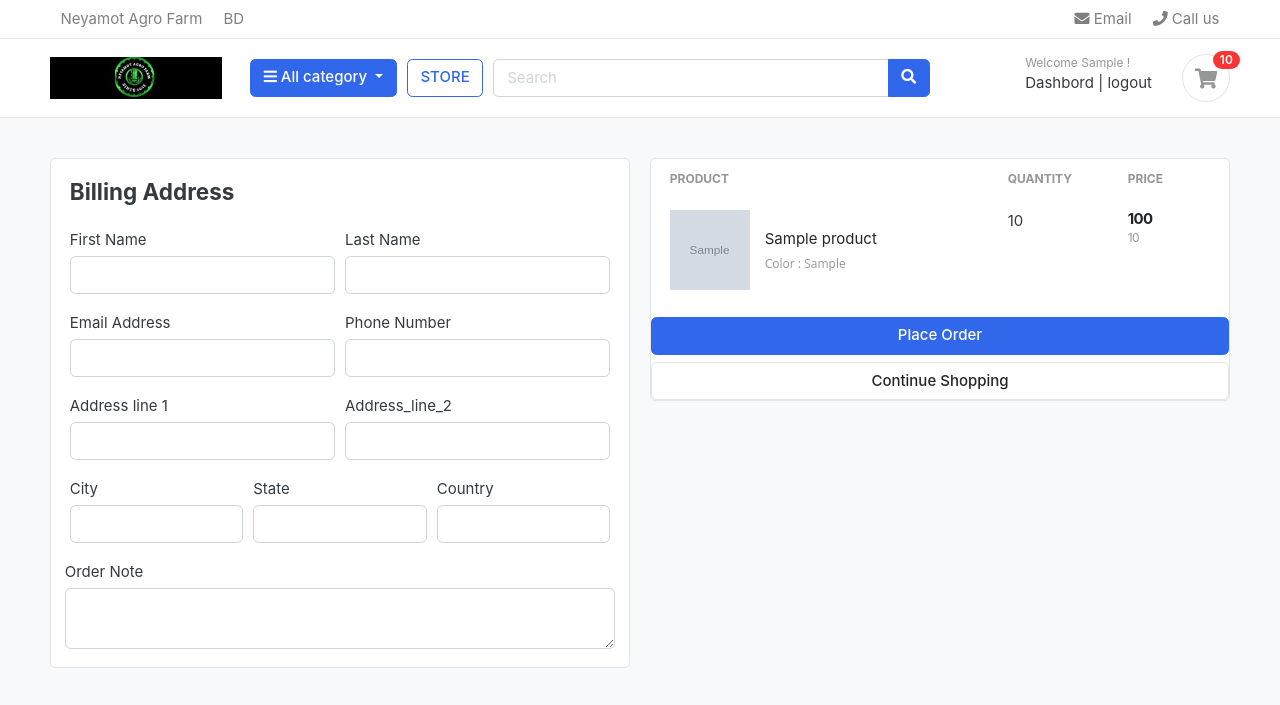
After one commit to Lutfulbari/NeyamotAgro, a Django app: page /cart/checkout/ in a window 1280 px wide. The commit adds this page. Shown: the top 705 px of the page. Run offline with Django 5.2, Linux system fonts and the light colour scheme; a user stored in the database is signed in; tables that the repository leaves empty hold one stand-in row (values such as "Sample post"); grey boxes marked "Sample" are stand-in pictures; some libraries are stand-ins or nearby versions; some web fonts are replaced.

Commit message:
handel cart and checkout pages for the logged in user

```diff
--- a/carts/context_processors.py
+++ b/carts/context_processors.py
@@ -8,7 +8,10 @@ def counter(request):
     else:
         try:
             cart = Cart.objects.filter(cart_id=_cart_id(request))
-            cart_items = CartItem.objects.all().filter(cart=cart[:1])
+            if request.user.is_authenticated:
+                cart_items = CartItem.objects.all().filter(user=request.user)
+            else:
+                cart_items = CartItem.objects.all().filter(cart=cart[:1])
             for cart_item in cart_items:
                 cart_count += cart_item.quantity
         except Cart.DoesNotExist:
--- a/carts/models.py
+++ b/carts/models.py
@@ -1,5 +1,6 @@
 from django.db import models
 from store.models import Product, Variation
+from accounts.models import Account
 
 # Create your models here.
 
@@ -11,9 +12,10 @@ class Cart(models.Model):
         return self.cart_id
 
 class CartItem(models.Model):
+    user = models.ForeignKey(Account, on_delete=models.CASCADE, null=True)
     product = models.ForeignKey(Product, on_delete=models.CASCADE)
     variations = models.ManyToManyField(Variation, blank=True)
-    cart = models.ForeignKey(Cart, on_delete=models.CASCADE)
+    cart = models.ForeignKey(Cart, on_delete=models.CASCADE, null=True)
     quantity = models.IntegerField()
     is_active = models.BooleanField(default=True)
 
--- a/carts/urls.py
+++ b/carts/urls.py
@@ -4,6 +4,8 @@ from . import views
 urlpatterns = [
     path('', views.cart, name='cart'),
     path('add_cart/<int:product_id>/', views.add_cart, name='add_cart'),
-    path('remove_cart/<int:product_id>/<int:cart_item_id>/', views.remove_cart, name='remove_cart'),
+    path('remove_cart/<int:product_id>/<int:cart_item_id>/', views.remove_cart_item, name='remove_cart'),
     path('remove_cart_item/<int:product_id>/<int:cart_item_id>/', views.remove_cart_item, name='remove_cart_item'),
+
+    path('checkout/', views.checkout, name='checkout'),
 ]
--- a/carts/views.py
+++ b/carts/views.py
@@ -2,6 +2,7 @@ from django.shortcuts import render, redirect,  get_object_or_404
 from store.models import Product, Variation
 from .models import Cart, CartItem
 from django.core.exceptions import ObjectDoesNotExist
+from django.contrib.auth.decorators import login_required
 
 from django.http import HttpResponse
 
@@ -14,71 +15,119 @@ def _cart_id(request):
     return cart
 
 def add_cart(request, product_id):
-    product = Product.objects.get(id=product_id)
-    product_variation = []
-    if request.method == 'POST':
-        for item in request.POST:
-            key = item
-            value = request.POST[key]
+    current_user = request.user
+    # if user  is authenticateed
+    if current_user.is_authenticated:
+        product = Product.objects.get(id=product_id)
+        product_variation = []
+        if request.method == 'POST':
+            for item in request.POST:
+                key = item
+                value = request.POST[key]
 
-            try:
-                variation = Variation.objects.get(product=product, variation_category__iexact=key, variation_value__iexact=value)
-                product_variation.append(variation)
-            except:
-                pass
+                try:
+                    variation = Variation.objects.get(product=product, variation_category__iexact=key, variation_value__iexact=value)
+                    product_variation.append(variation)
+                except:
+                    pass
 
-    try:
-        cart = Cart.objects.get(cart_id=_cart_id(request))
-    except Cart.DoesNotExist:
-        cart = Cart.objects.create(
-        cart_id = _cart_id(request)
-    )
-    cart.save()
+        is_cart_item_exits = CartItem.objects.filter(product=product, user=current_user).exists()
 
-    is_cart_item_exits = CartItem.objects.filter(product=product, cart=cart).exists()
-    if is_cart_item_exits:
-        cart_item = CartItem.objects.filter(product=product, cart=cart)
+        if is_cart_item_exits:
+            cart_item = CartItem.objects.filter(product=product, user=current_user)
+            ex_var_list = []
+            id = []
+            for item in cart_item:
+                existing_variation = item.variations.all()
+                ex_var_list.append(list(existing_variation))
+                id.append(item.id)
 
-        ex_var_list = []
-        id = []
-        for item in cart_item:
-            existing_variation = item.variations.all()
-            ex_var_list.append(list(existing_variation))
-            id.append(item.id)
+            if product_variation in ex_var_list:
 
-        print(ex_var_list)
+                index = ex_var_list.index(product_variation)
+                item_id = id[index]
+                item = CartItem.objects.get(product=product, id=item_id)
+                item.quantity += 1
+                item.save()
+            else:
+                item = CartItem.objects.create(product=product, quantity=1, user=current_user)
+                if len(product_variation) > 0:
+                    item.variations.clear()
+                    item.variations.add(*product_variation)
+                item.save()
+        else:
+            cart_item = CartItem.objects.create(product=product, quantity=1, user=current_user)
 
-        if product_variation in ex_var_list:
+            if len(product_variation) >0:
+                cart_item.variations.clear()
+                cart_item.variations.add(*product_variation)
+            cart_item.save()
+        return redirect('cart')
+    # if user is not authenticateed
+    else:
+        product = Product.objects.get(id=product_id)
+        product_variation = []
+        if request.method == 'POST':
+            for item in request.POST:
+                key = item
+                value = request.POST[key]
 
-            index = ex_var_list.index(product_variation)
-            item_id = id[index]
-            item = CartItem.objects.get(product=product, id=item_id)
-            item.quantity += 1
-            item.save()
+                try:
+                    variation = Variation.objects.get(product=product, variation_category__iexact=key, variation_value__iexact=value)
+                    product_variation.append(variation)
+                except:
+                    pass
+
+        try:
+            cart = Cart.objects.get(cart_id=_cart_id(request))
+        except Cart.DoesNotExist:
+            cart = Cart.objects.create(
+                cart_id = _cart_id(request)
+        )
+        cart.save()
+
+        is_cart_item_exits = CartItem.objects.filter(product=product, cart=cart).exists()
+        if is_cart_item_exits:
+            cart_item = CartItem.objects.filter(product=product, cart=cart)
+
+            ex_var_list = []
+            id = []
+            for item in cart_item:
+                existing_variation = item.variations.all()
+                ex_var_list.append(list(existing_variation))
+                id.append(item.id)
+
+            print(ex_var_list)
+
+            if product_variation in ex_var_list:
+
+                index = ex_var_list.index(product_variation)
+                item_id = id[index]
+                item = CartItem.objects.get(product=product, id=item_id)
+                item.quantity += 1
+                item.save()
+            else:
+                item = CartItem.objects.create(product=product, quantity=1, cart=cart)
+                if len(product_variation) > 0:
+                    item.variations.clear()
+                    item.variations.add(*product_variation)
+                item.save()
         else:
-            item = CartItem.objects.create(product=product, quantity = 1, cart=cart)
-            if len(product_variation) > 0:
-                item.variations.clear()
-                item.variations.add(*product_variation)
-                cart_item.variations.add(item)
-            item.save()
-    else:
-        cart_item = CartItem.objects.create(
-            product = product,
-            quantity = 1,
-            cart = cart,
-        )
-        if len(product_variation) >0:
-            cart_item.variations.clear()
-            cart_item.variations.add(*product_variation)
-        cart_item.save()
-    return redirect('cart')
+            cart_item = CartItem.objects.create(product=product, quantity=1,cart=cart,)
+            if len(product_variation) >0:
+                cart_item.variations.clear()
+                cart_item.variations.add(*product_variation)
+            cart_item.save()
+        return redirect('cart')
 
 def remove_cart(request, product_id, cart_item_id):
-    cart = Cart.objects.get(cart_id=_cart_id(request))
     product = get_object_or_404(Product, id=product_id)
     try:
-        cart_item = CartItem.objects.get(product=product, cart=cart, id=cart_item_id)
+        if request.user.is_authenticated:
+            cart_item = CartItem.objects.get(product=product, user=request.user, id=cart_item_id)
+        else:
+            cart = Cart.objects.get(cart_id=_cart_id(request))
+            cart_item = CartItem.objects.get(product=product, cart=cart, id=cart_item_id)
         if cart_item.quantity > 1:
             cart_item.quantity -= 1
             cart_item.save()
@@ -90,9 +139,12 @@ def remove_cart(request, product_id, cart_item_id):
 
 
 def remove_cart_item(request, product_id, cart_item_id):
-    cart = Cart.objects.get(cart_id=_cart_id(request))
     product = get_object_or_404(Product, id=product_id)
-    cart_item = CartItem.objects.get(product=product, cart=cart, id=cart_item_id)
+    if request.user.is_authenticated:
+        cart_item = CartItem.objects.get(product=product, user=request.user, id=cart_item_id)
+    else:
+        cart = Cart.objects.get(cart_id=_cart_id(request))
+        cart_item = CartItem.objects.get(product=product, cart=cart, id=cart_item_id)
     cart_item.delete()
     return redirect('cart')
 
@@ -100,8 +152,11 @@ def cart(request, total=0, quantity=0, cart_items=None):
     try:
         tax = 0
         grand_total = 0
-        cart = Cart.objects.get(cart_id=_cart_id(request))
-        cart_items = CartItem.objects.filter(cart=cart, is_active=True)
+        if request.user.is_authenticated:
+            cart_items = CartItem.objects.filter(user=request.user, is_active=True)
+        else:
+            cart = Cart.objects.get(cart_id=_cart_id(request))
+            cart_items = CartItem.objects.filter(cart=cart, is_active=True)
         for cart_item in cart_items:
             total += (cart_item.product.price * cart_item.quantity)
             quantity += cart_item.quantity
@@ -119,3 +174,32 @@ def cart(request, total=0, quantity=0, cart_items=None):
         'grand_total': grand_total,
     }
     return render(request, 'store/cart.html', context)
+
+@login_required(login_url='login')
+def checkout(request, total=0, quantity=0, cart_items=None):
+    try:
+        tax = 0
+        grand_total = 0
+        if request.user.is_authenticated:
+            cart_items = CartItem.objects.filter(user=request.user, is_active=True)
+        else:
+            cart = Cart.objects.get(cart_id=_cart_id(request))
+            cart_items = CartItem.objects.filter(cart=cart, is_active=True)
+
+        for cart_item in cart_items:
+            total += (cart_item.product.price * cart_item.quantity)
+            quantity += cart_item.quantity
+
+        tax = (2 * total)/100
+        grand_total = total + tax
+    except ObjectDoesNotExist:
+        pass
+
+    context = {
+        'total': total,
+        'quantity': quantity,
+        'cart_items' : cart_items,
+        'tax' : tax,
+        'grand_total': grand_total,
+    }
+    return render(request, 'store/checkout.html', context)
--- a/store/views.py
+++ b/store/views.py
@@ -8,10 +8,7 @@ from carts.views import _cart_id
 from django.core.paginator import EmptyPage, PageNotAnInteger, Paginator
 from django.http import HttpResponse
 
-
-
-
-#  Create your views here.
+# Create your views here.
 
 def store(request, category_slug=None):
      categories = None
--- a/templates/store/cart.html
+++ b/templates/store/cart.html
@@ -33,7 +33,7 @@
                         </thead>
                         <tbody>
 
-                            {% for cart_item in cart_items %}
+                        {% for cart_item in cart_items %}
                             <tr>
                                 <td>
                                     <figure class="itemside align-items-center">
@@ -115,7 +115,7 @@
                         <p class="text-center mb-3">
                             <img src="{% static './images/misc/payments.png'%}" height="26">
                         </p>
-                        <a href="./place-order.html" class="btn btn-primary btn-block"> Checkout </a>
+                        <a href="{% url 'checkout' %}" class="btn btn-primary btn-block"> Checkout </a>
                         <a href="{% url 'store' %}" class="btn btn-light btn-block">Continue Shopping</a>
                     </div> <!-- card-body.// -->
                 </div> <!-- card.// -->
--- /dev/null
+++ b/templates/store/checkout.html
@@ -0,0 +1,145 @@
+{% extends 'base.html' %}
+
+{% load static %}
+
+{% block content %}
+
+
+<section class="section-content padding-y bg">
+    <div class="container">
+
+        <!-- ============================ COMPONENT 1 ================================= -->
+
+        <div class="row">
+            <aside class="col-lg-6">
+                <div class="card">
+                    <div class="card-body">
+                        <h4 class="card-title mb-4" >Billing Address </h4>
+                 <form action="" method="POST">
+                            {% csrf_token %}
+                            <div class="form-row">
+                            <div class="col form-group">
+                                <label for="">First Name</label>
+                                <input type="text" name="first_name" class="form-control" required>
+                            </div>
+                            <div class="col form-group">
+                                <label for="">Last Name</label>
+                                <input type="text" name="last_name" class="form-control" required>
+                            </div>
+                        </div>
+                        <div class="div form-row">
+                            <div class="col form-group">
+                                <label for="">Email Address</label>
+                                <input type="email" name="email" class="form-control" required>
+                            </div>
+                            <div class="col form-group">
+                                <label for="">Phone Number</label>
+                                <input type="text" name="Phone" class="form-control" required>
+                            </div>
+                        </div>
+                        <div class="div form-row">
+                            <div class="col form-group">
+                                <label for="">Address line 1</label>
+                                <input type="text" name="Address_line_1" class="form-control" required>
+                            </div>
+                            <div class="col form-group">
+                                <label for="">Address_line_2</label>
+                                <input type="text" name="Address_line_2" class="form-control">
+                            </div>
+
+                        </div>
+                        <div class="div form-row">
+                            <div class="col form-group">
+                                <label for="">City</label>
+                                <input type="text" name="City" class="form-control" required>
+                            </div>
+                            <div class="col form-group">
+                                <label for="">State</label>
+                                <input type="text" name="State" class="form-control" required>
+                            </div>
+                            <div class="col form-group">
+                                <label for="">Country</label>
+                                <input type="text" name="Country" class="form-control" required>
+                            </div>
+                        </div>
+                            <div class="form-row">
+                                <label for="">Order Note</label>
+                                <textarea name="order_note" rows="2" class="form-control"></textarea>
+                            </div>
+
+
+                    </div>
+
+                </div> <!-- card.// -->
+
+            </aside> <!-- col.// -->
+            <aside class="col-lg-6">
+
+                <div class="card">
+                    <table class="table table-borderless table-shopping-cart">
+                        <thead class="text-muted">
+                            <tr class="small text-uppercase">
+                                <th scope="col">Product</th>
+                                <th scope="col" width="120">Quantity</th>
+                                <th scope="col" width="120">Price</th>
+                            </tr>
+                        </thead>
+                        <tbody>
+
+                            {% for cart_item in cart_items %}
+                            <tr>
+                                <td>
+                                    <figure class="itemside align-items-center">
+                                        <div class="aside"><img src="{{ cart_item.product.images.url }}" class="img-sm">
+                                        </div>
+                                        <figcaption class="info">
+                                            <a href="{{ cart_item.product.get_url }}" class="title text-dark">{{cart_item.product.product_name }}
+                                            </a>
+                                            <p class="text-muted small">
+                                                {% if cart_item.variations.all %}
+                                                {% for item in cart_item.variations.all %}
+                                                {{ item.variation_category | capfirst }} : {{ item.variation_value | capfirst }}
+                                                <br>
+                                                {% endfor %}
+                                                {% endif %}
+                                            </p>
+                                        </figcaption>
+                                    </figure>
+                                </td>
+                                <td>
+                                   <label for="">{{cart_item.quantity}}</label>
+                                </td>
+                                <td>
+                                    <div class="price-wrap">
+                                        <var class="price">{{ cart_item.sub_total }}</var>
+                                        <small class="text-muted"> {{ cart_item.product.price }} </small>
+                                    </div> <!-- price-wrap .// -->
+                                </td>
+
+                            </tr>
+                            {% endfor %}
+
+                        </tbody>
+                    </table>
+
+                        <button type="submit" name="submit" class="btn btn-primary btn-block">Place Order</button>
+                        <a href="{% url 'store' %}" class="btn btn-light btn-block">Continue Shopping</a>
+
+                    </form>
+
+                </div> <!-- card-body.// -->
+                </div> <!-- card.// -->
+
+
+            </aside> <!-- col.// -->
+
+
+        </div> <!-- row.// -->
+        <!-- ============================ COMPONENT 1 END .// ================================= -->
+
+    </div> <!-- container .//  -->
+</section>
+<!-- ========================= SECTION CONTENT END// ========================= -->
+
+
+{% endblock %}
```
Also changed, not shown: accounts/views.py (+56 -1 lines), carts/migrations/0004_cartitem_user_alter_cartitem_cart.py (added).
